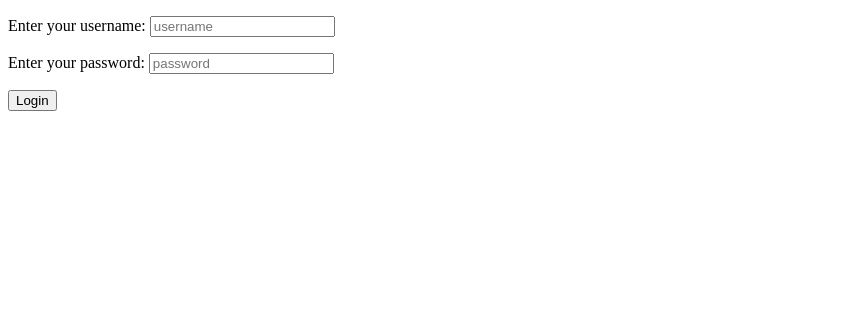
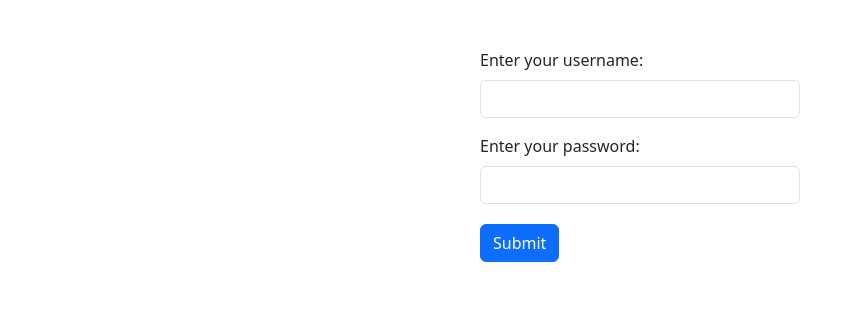
Before and after one commit to Ting-chien/my-blog-app, a Flask app: page /login in a window 1280 px wide. Shown: the top 309 px of the page, without its empty margins (0-855 px from the left). Run offline with Flask 3, Linux system fonts and the light colour scheme; parts of the project's set-up code (start-up, migrations or seed data) failed here and were passed over; some libraries are stand-ins or nearby versions.

Commit message:
Update login page ui

```diff
--- a/app/__init__.py
+++ b/app/__init__.py
@@ -1,12 +1,9 @@
 from flask import Flask
 from flask_sqlalchemy import SQLAlchemy
-from flask_bootstrap import Bootstrap
 from flask_login import LoginManager
 from importlib import import_module
 
 db = SQLAlchemy()
-bootstrap = Bootstrap()
-# login_manager = LoginManager()
 
 
 def register_blueprints(app):
@@ -32,8 +29,6 @@ def create_app(config):
     app.config.from_object(config)
 
     db.init_app(app)
-    bootstrap.init_app(app)
-    # login_manager.init_app(app)
     register_blueprints(app)
     configure_database(app)
 
--- a/app/base/routes.py
+++ b/app/base/routes.py
@@ -29,8 +29,8 @@ def register():
 @blueprint.route('/profile', methods=['GET'])
 def profile():
     if "user" in session:
-        username = session["user"]
-        return render_template("profile.html", username=username)
+        user = session["user"]
+        return render_template("profile.html", user=user)
     return render_template("login.html")
 
 
--- a/app/base/templates/base.html
+++ b/app/base/templates/base.html
@@ -7,6 +7,7 @@
     <link href="https://cdn.jsdelivr.net/npm/bootstrap@5.3.0/dist/css/bootstrap.min.css" rel="stylesheet" integrity="sha384-9ndCyUaIbzAi2FUVXJi0CjmCapSmO7SnpJef0486qhLnuZ2cdeRhO02iuK6FUUVM" crossorigin="anonymous">
   </head>
   <body>
+    {% if user %}
       <nav class="navbar navbar-expand-lg bg-body-tertiary">
           <div class="container-fluid">
             <a class="navbar-brand" href="#">MyBlog</a>
@@ -21,9 +22,9 @@
                 <li class="nav-item">
                   <a class="nav-link" href="#">Link</a>
                 </li>
-              <li class="nav-item dropdown">
+                <li class="nav-item dropdown ms-auto">
                   <a class="nav-link dropdown-toggle" href="#" role="button" data-bs-toggle="dropdown" aria-expanded="false">
-                  Dropdown
+                    {{ user }}
                   </a>
                   <ul class="dropdown-menu">
                     <li><a class="dropdown-item" href="#">Profile</a></li>
@@ -35,6 +36,7 @@
             </div>
           </div>
       </nav>
+    {% endif %}
     {% block content %}{% endblock %}
     <script src="https://cdn.jsdelivr.net/npm/bootstrap@5.3.0/dist/js/bootstrap.bundle.min.js" integrity="sha384-geWF76RCwLtnZ8qwWowPQNguL3RmwHVBC9FhGdlKrxdiJJigb/j/68SIy3Te4Bkz" crossorigin="anonymous"></script>
   </body>
--- a/app/base/templates/login.html
+++ b/app/base/templates/login.html
@@ -1,22 +1,17 @@
-<!DOCTYPE html>
-<html lang="en">
-<head>
-  <meta charset="UTF-8">
-  <meta http-equiv="X-UA-Compatible" content="IE=edge">
-  <meta name="viewport" content="width=device-width, initial-scale=1.0">
-  <title>Document</title>
-</head>
-<body>
-  <form action="#" method="post">
-    <p>
-        <label for="username">Enter your username: </label>
-        <input type="text" placeholder="username" id="username" name="username">
-    </p>
-    <p>
-        <label for="password">Enter your password: </label>
-        <input type="password" placeholder="password" id="password" name="password">
-    </p>
-    <button type="submit">Login</button>
+{% extends "base.html" %}
+
+{% block content %}
+<div class="d-flex justify-content-center">
+  <form class="w-25 m-5" action="#" method="post">
+    <div class="mb-3">
+      <label for="username" class="form-label">Enter your username: </label>
+      <input type="text" class="form-control" id="username" name="username">
+    </div>
+    <div class="mb-3">
+      <label for="password" class="form-label">Enter your password:</label>
+      <input type="password" class="form-control" id="password" name="password">
+    </div>
+    <button type="submit" class="btn btn-primary mt-1">Submit</button>
   </form>
-</body>
-</html>
+</div>
+{% endblock %}
--- a/app/base/templates/profile.html
+++ b/app/base/templates/profile.html
@@ -1,5 +1,5 @@
 {% extends "base.html" %}
 
 {% block content %}
-<h1>Hello {{ username }}</h1>
+<h1>Hello {{ user }}</h1>
 {% endblock %}
```
Also changed, not shown: 1 other file. Lines whose indentation alone changed are shown as unchanged.
